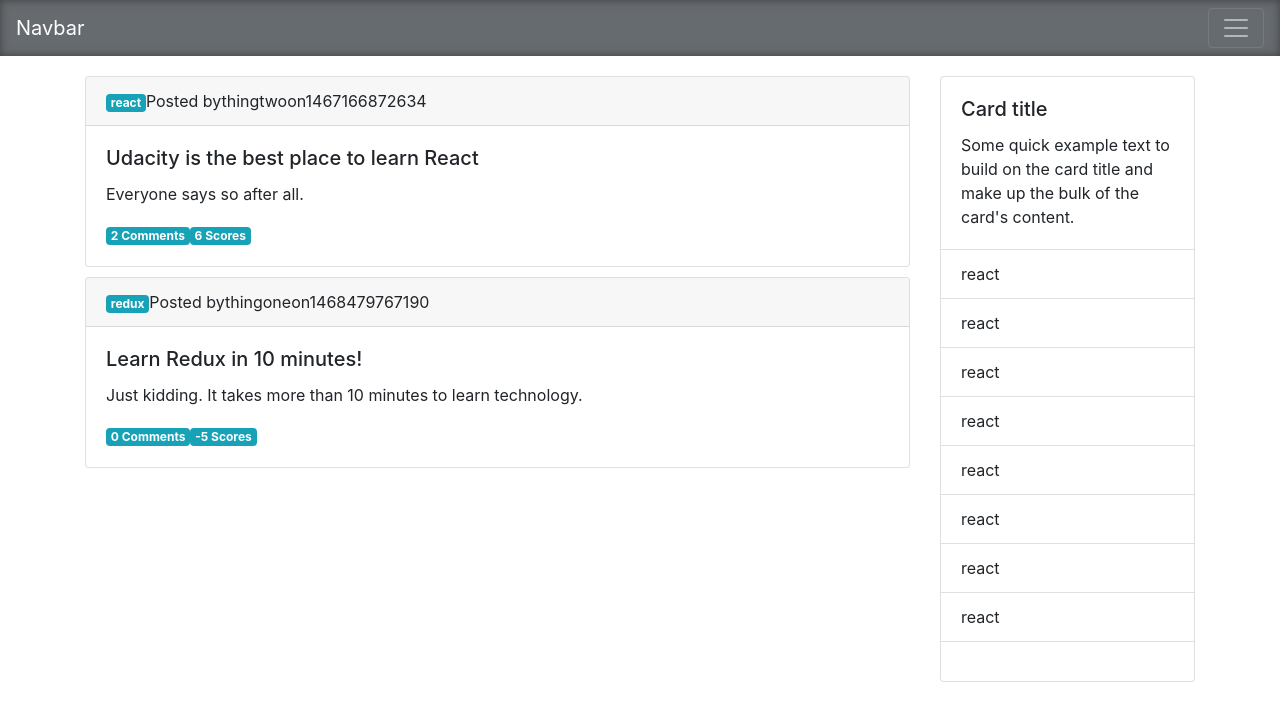
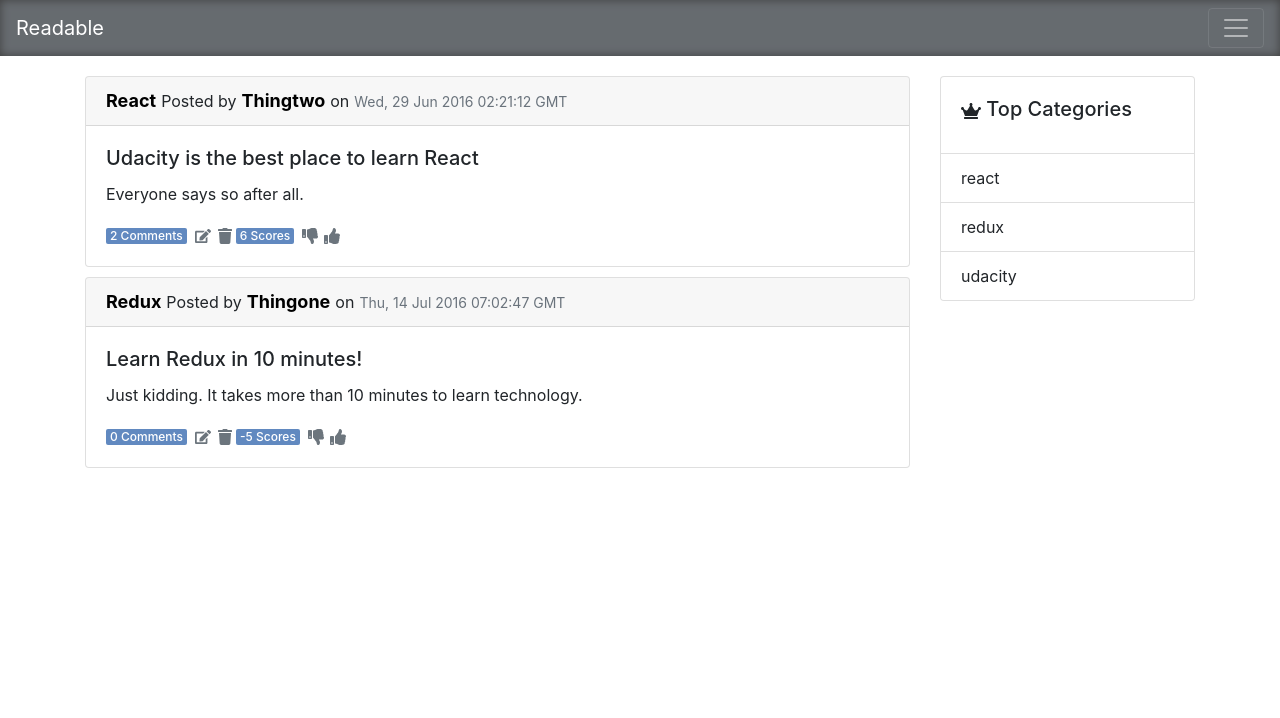
Before and after one commit to damian-pagowski/discussion-web-client, a React (Create React App) app: page / in a window 1280 px wide. Shown: the top 718 px of the page. Built offline with nearby package versions, Linux system fonts and the light colour scheme.

Commit message:
using categories from redux. added styles for posts

```diff
--- a/package.json
+++ b/package.json
@@ -5,6 +5,7 @@
   "dependencies": {
     "react": "^16.8.6",
     "react-dom": "^16.8.6",
+    "react-icons": "^3.7.0",
     "react-redux": "^7.1.0",
     "react-redux-loading": "^1.0.1",
     "react-router-dom": "^5.0.1",
--- a/src/components/Category.js
+++ b/src/components/Category.js
@@ -1,17 +1,25 @@
 import React from 'react'
+import { connect } from 'react-redux'
 
-export default class Category extends React.Component {
+class Category extends React.Component {
   render () {
-
-    const category ={
-      "name": "react",
-      "path": "react"
-  }
+    const { categoryIndex, categories } = this.props
+    const category = categories[categoryIndex]
+    console.log(category)
+    console.log(JSON.stringify(this.props))
     return (
-      <li className='list-group-item' onClick={() => this.go(category.path)}>{category.name}</li>
+      // <p> CHUJ</p>
+      <div onClick={() => this.go(category.path)}>{category.name}</div>
     )
   }
   go(whereToGo){
     console.log(whereToGo)
   }
 }
+
+function mapStateToProps (state) {
+  const { categories } = state
+  return {  categories }
+}
+
+export default connect(mapStateToProps)(Category)
--- a/src/components/CategoryList.js
+++ b/src/components/CategoryList.js
@@ -1,42 +1,45 @@
 import React from 'react'
 import Category from './Category'
+import { connect } from 'react-redux'
 
-export default class CategoryList extends React.Component {
+import { FaCrown } from 'react-icons/fa'
+
+class CategoryList extends React.Component {
   render () {
+    const { categories } = this.props
+
     return (
       <div className='card-list-container'>
         <div className='card'>
           <div className='card-body'>
-            <h5 className='card-title'>Card title</h5>
-            <p className='card-text'>
-              Some quick example text to build on the card title and make up the
-              bulk of the card's content.
-            </p>
+            <h5 className='card-title'>
+              <FaCrown /> Top Categories
+            </h5>
           </div>
           <ul className='list-group list-group-flush'>
-            <Category />
-            <Category />
-            <Category />
-            <Category />
-
-            <Category />
-
-            <Category />
-
-            <Category />
-
-            <Category />
+            {Object.keys(categories).map(index =>
+              <li key={index} className='list-group-item'>
+                <Category categoryIndex={index} />
+              </li>
+            )}
           </ul>
-          <div className='card-body'>
+          {/* <div className='card-body'> */}
             {/* <a href='#' className='card-link'>
               Card link
             </a>
             <a href='#' className='card-link'>
               Another link
             </a> */}
-          </div>
+          {/* </div> */}
         </div>
       </div>
     )
   }
 }
+
+function mapStateToProps (state) {
+  const { categories } = state
+  return { categories }
+}
+
+export default connect(mapStateToProps)(CategoryList)
--- a/src/components/Navbar.js
+++ b/src/components/Navbar.js
@@ -5,7 +5,7 @@ export default class Navbar extends React.Component {
     return (
       <nav className='navbar navbar-dark bg-dark transparent-navbar'>
         <a className='navbar-brand' href='#'>
-          Navbar
+          Readable
         </a>
         <button
           className='navbar-toggler'
--- a/src/components/Post.js
+++ b/src/components/Post.js
@@ -1,36 +1,24 @@
 import React from 'react'
 import { connect } from 'react-redux'
+import { FaThumbsDown } from 'react-icons/fa'
+import { FaThumbsUp } from 'react-icons/fa'
+import { FaEdit } from 'react-icons/fa'
+import { FaTrash } from 'react-icons/fa'
 
 class Post extends React.Component {
-
-
   render () {
-
-    console.log("?? PROPS IN POST ?? " , JSON.stringify(this.props))
-
-    const {passedPostId, posts} = this.props;
-
-    // const post = {
-    //   id: '8xf0y6ziyjabvozdd253nd',
-    //   timestamp: 1467166872634,
-    //   title: 'Udacity is the best place to learn React',
-    //   body: 'Everyone says so after all.',
-    //   author: 'thingtwo',
-    //   category: 'react',
-    //   voteScore: 6,
-    //   deleted: false,
-    //   commentCount: 2
-    // }
-    const post = posts[passedPostId];
+    const { passedPostId, posts } = this.props
+    const post = posts[passedPostId]
+    const dateFormatted = new Date(post.timestamp).toUTCString()
     return (
       <div className='post-container'>
         <div className='card'>
           <div className='card-header'>
-            <span className="badge badge-info add-space">{post.category}</span>
+            <span className='category-name'>{post.category}</span>
             Posted by
-            <span>{post.author}</span>
+            <span className='author-name'>{post.author}</span>
             on
-            <span>{post.timestamp}</span>
+            <span className='date-posted'>{dateFormatted}</span>
           </div>
           <div className='card-body'>
             <h5 className='card-title'>
@@ -40,8 +28,24 @@ class Post extends React.Component {
               {post.body}
             </p>
             <div className='custom-card-footer text-muted'>
-              <span className="badge badge-info add-space">{post.commentCount} Comments</span>
-              <span className="badge badge-info add-space">{post.voteScore} Scores</span>
+              <span className='my-badge'>
+                {post.commentCount} Comments
+              </span>
+              <span className='icon'>
+                <FaEdit />
+              </span>
+              <span className='icon'>
+                <FaTrash />
+              </span>
+              <span className='my-badge'>
+                {post.voteScore} Scores
+              </span>
+              <span className='icon'>
+                <FaThumbsDown />
+              </span>
+              <span className='icon'>
+                <FaThumbsUp />
+              </span>
             </div>
           </div>
         </div>
--- a/src/styles/App.css
+++ b/src/styles/App.css
@@ -9,6 +9,55 @@ body {
 }
 .add-space:after {
   /* content: "\00a0"; */
+}
+
+.my-badge{
+    background-color: rgb(97, 137, 192);
+    color: rgb(255, 255, 255);
+    font-size: 12px;
+    font-weight: 500;
+    line-height: 16px;
+    border-radius: 2px;
+    display: inline-block;
+    margin-right: 5px;
+    overflow: hidden;
+    text-overflow: ellipsis;
+    vertical-align: text-bottom;
+    margin-left: 0;
+    padding: 0 4px;
+}
+
+.category-name, .author-name, .date-posted{
+  font-size: 18px;
+  font-weight: 700;
+  color: black;
+  display: inline-block;
+  margin-right: 5px;
+  line-height: 20px;
+  text-decoration: none;
+  vertical-align: baseline;
+  text-transform: capitalize;
+}
+
+
+.icon{
+  display: inline-block;
+  line-height: 16px;
+  margin-right: 3px;
+  margin-left: 3px;
+  /* background-color: #4a9595; */
+}
+
+.author-name, .date-posted {
+  margin-left: 5px;
+}
+
+.date-posted{
+  color:  #6a737c;
+  font-weight: 400;
+  font-size: 14px;
+
+
 }
 
 .custom-card-footer{
```
Also changed, not shown: 1 other file (tests, documents, lock files or other folders).
